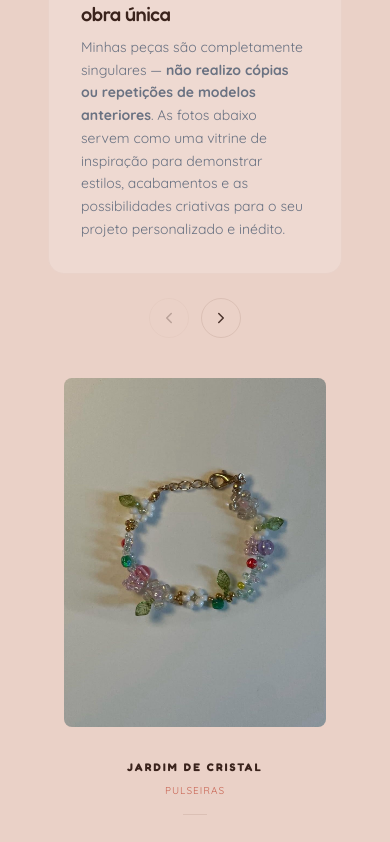
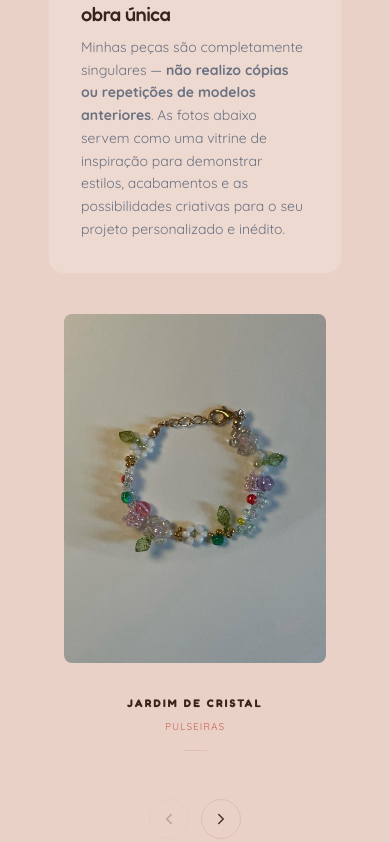
Before and after one commit to naokigui/made-by-kisa, a React (Vite) app: page / in a window 390 px wide. Shown: the part 1542-2384 px from the top of the page. Built offline with nearby package versions, Linux system fonts and the light colour scheme.

Commit message:
feat: Add mobile carousel navigation
Introduces a new carousel navigation component specifically for mobile viewports. This ensures users can easily browse through featured products on smaller screens. The desktop navigation remains unchanged.

```diff
--- a/src/App.tsx
+++ b/src/App.tsx
@@ -301,7 +301,7 @@ export default function App() {
               </div>
 
               {PRODUCTS.length > 4 && (
-                <div className="flex gap-3 shrink-0 lg:pb-4 justify-center lg:justify-end lg:pr-4">
+                <div className="hidden lg:flex gap-3 shrink-0 lg:pb-4 justify-end lg:pr-4">
                   <button
                     onClick={handlePrev}
                     disabled={currentProductIndex === 0}
@@ -394,6 +394,27 @@ export default function App() {
                     </div>
                   </motion.div>
                 ))}
+              </div>
+            )}
+
+            {PRODUCTS.length > 4 && (
+              <div className="flex lg:hidden gap-3 justify-center mt-12">
+                <button
+                  onClick={handlePrev}
+                  disabled={currentProductIndex === 0}
+                  className="w-10 h-10 rounded-full border border-brand-border flex items-center justify-center hover:border-brand-accent hover:text-brand-accent disabled:opacity-30 disabled:hover:border-brand-border disabled:hover:text-brand-ink transition-all cursor-pointer"
+                  aria-label="Anterior"
+                >
+                  <ChevronLeft size={18} />
+                </button>
+                <button
+                  onClick={handleNext}
+                  disabled={currentProductIndex >= maxIndex}
+                  className="w-10 h-10 rounded-full border border-brand-border flex items-center justify-center hover:border-brand-accent hover:text-brand-accent disabled:opacity-30 disabled:hover:border-brand-border disabled:hover:text-brand-ink transition-all cursor-pointer"
+                  aria-label="Próximo"
+                >
+                  <ChevronRight size={18} />
+                </button>
               </div>
             )}
           </div>
```
